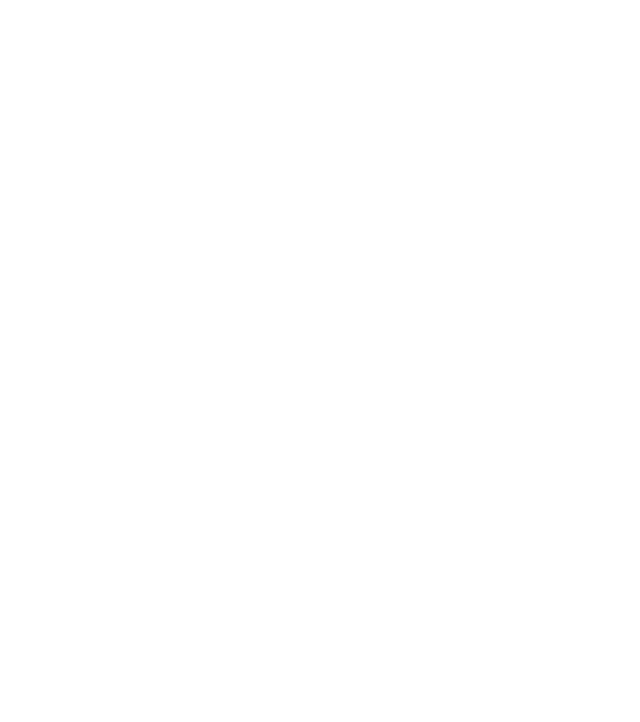
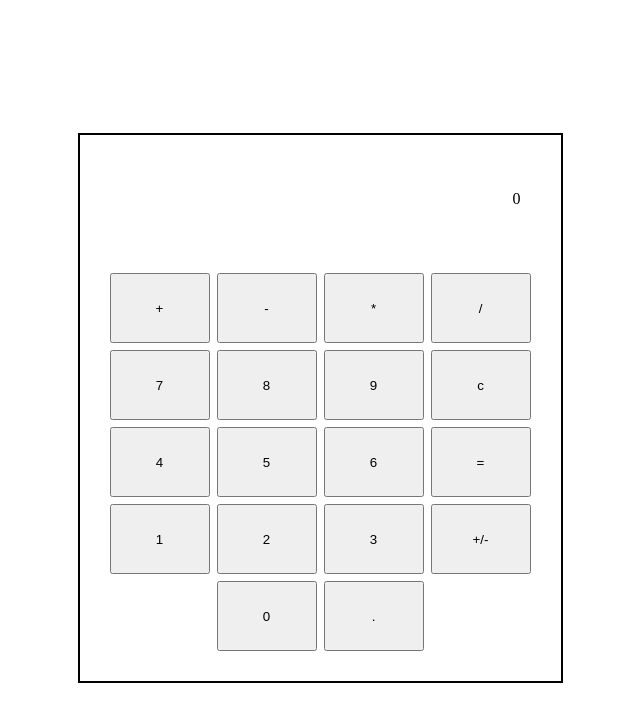
Before and after one commit to shay5555/calculator, a plain HTML site: page index.html in a window 1280 px wide. Shown: the whole page, without its empty margins (320-960 px from the left). Drawn offline with Linux system fonts and the light colour scheme.

Commit message:
Create base calculator layout

```diff
--- a/index.html
+++ b/index.html
@@ -9,6 +9,30 @@
     <title>Calculator</title>
 </head>
 <body>
-
+    <div id="calculator">
+        <div class="output-screen">0</div>
+        <div class="buttons-container">
+            <div class="buttons">
+                <button class="operator first-column">+</button>
+                <button class="operator second-column">-</button>
+                <button class="operator third-column">*</button>
+                <button class="operator fourth-column">/</button>
+                <button class="number first-column">7</button>
+                <button class="number second-column">8</button>
+                <button class="number third-column">9</button>
+                <button id="clear fourth-column">c</button>
+                <button class="number first-column">4</button>
+                <button class="number second-column">5</button>
+                <button class="number third-column">6</button>
+                <button id="get-result" class="fourth-column">=</button>
+                <button class="number first-column">1</button>
+                <button class="number second-column">2</button>
+                <button class="number third-column">3</button>
+                <button id="sign-change" class="first-column">+/-</button>
+                <button class="number second-column">0</button>
+                <button id="decimal-point third-column">.</button>
+            </div>
+        </div>
+    </div>
 </body>
 </html>
--- a/style.css
+++ b/style.css
@@ -0,0 +1,58 @@
+body {
+    display: flex;
+    justify-content: center;
+    align-items: center;
+    min-height: 100vh;
+}
+
+#calculator {
+    border: 2px solid black;
+    min-height: auto;
+    min-width: auto;
+    display: flex;
+    flex-direction: column;
+    padding: 30px;
+}
+
+#calculator .output-screen {
+    direction: rtl;
+    min-width: fit-content;
+    min-height: 15% ;
+    padding: 25px 10px;
+}
+
+#calculator .buttons-container {
+    flex: 1;
+    margin-top: 40px;
+}
+
+#calculator .buttons {
+    display: grid;
+    gap: 7px;
+    grid-template-columns: repeat(4, 5fr);
+    grid-template-rows: repeat(5, 5fr);
+    justify-content : stretch;
+}
+
+#calculator button {
+    min-width: 100px;
+    min-height: 70px;
+}
+
+#g
+
+.first-column {
+    grid-column-start: 1;
+}
+
+.second-column {
+    grid-column-start: 2;
+}
+
+.third-column {
+    grid-column-start: 3;
+}
+
+.fourth-column {
+    grid-column-start: 4;
+}
```
